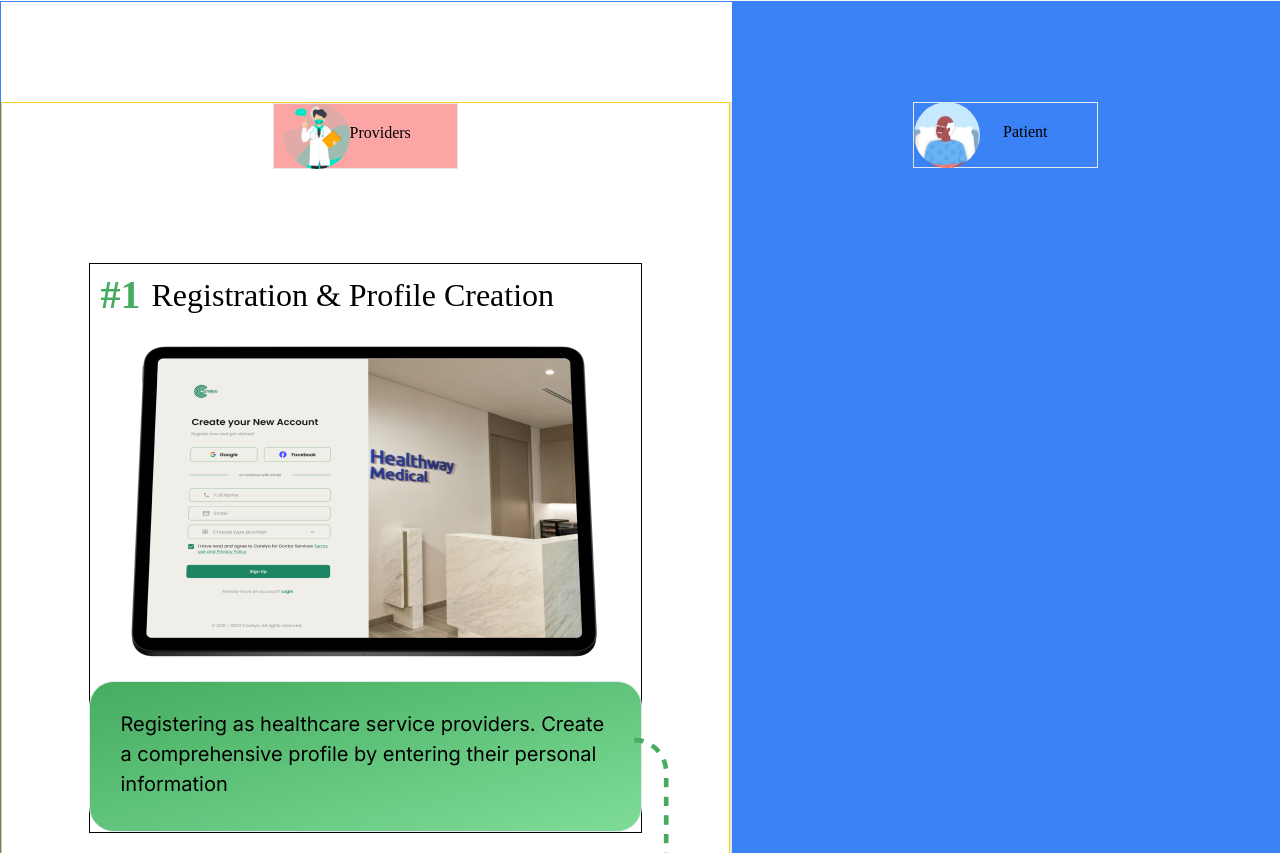
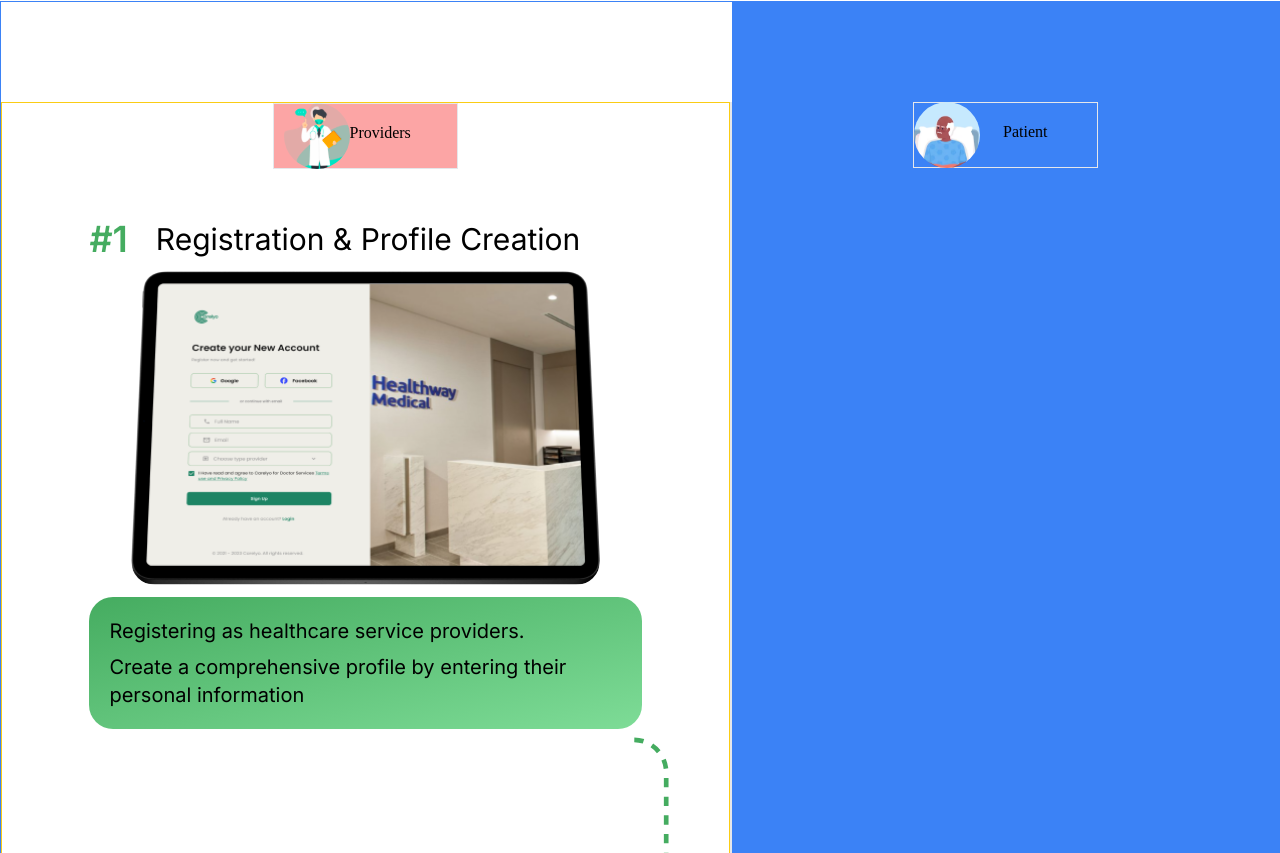
Before and after one commit to meeruu8282/next-mongodb-clerk, a Next.js app: page /providers/howItWorks in a window 1280 px wide. Shown: the part 1727-2580 px from the top of the page. Built offline with nearby package versions, Linux system fonts and the light colour scheme.

Commit message:
made it to a components add everything, add props call on the props in page file

```diff
--- a/src/app/(pages)/providers/howItWorks/HowItWorksPartFour.tsx
+++ b/src/app/(pages)/providers/howItWorks/HowItWorksPartFour.tsx
@@ -8,10 +8,6 @@ interface HowItsWorkPartFourTemplateProps {
   text2: string;
 
 }
-
-
-
-
 
 
 
--- /dev/null
+++ b/src/app/(pages)/providers/howItWorks/HowItWorksPartOne.tsx
@@ -0,0 +1,61 @@
+import Image from "next/image";
+import style from './howItWork.module.css'
+
+
+interface HowItsWorkPartOneTemplateProps {
+    imageSrc: string;
+    hashtagNumber: string;
+    header: string;
+    text1: string;
+    text2: string;
+}
+
+
+const HowItWorksPartOne: React.FC<HowItsWorkPartOneTemplateProps> = ({
+    imageSrc,
+    hashtagNumber,
+    header,
+    text1,
+    text2
+
+}) => {
+    return (
+
+
+        <div className="flex flex-col justify-center items-center w-full max-w-[552.12px] mx-auto h-full max-h-[570px] text-[Poppins] ">
+
+
+            <div className="flex w-[100%] flex-row justify-start items-center font-normal gap-7 pb-3">
+                <div className="flex justify-center items-center">
+                    <h1 className="flex justify-center items-center text-[Poppins] text-4xl font-semibold text-[#45AC60] leading-10">{hashtagNumber}</h1>
+                </div>
+                <div className="flex justify-center items-center">
+                    <h2 className={`flex justify-center items-center text-[Poppins] text-3xl font-normal text-[#000000] leading-10 ${style.textXlarge}`}> {header}</h2>
+                </div>
+            </div>
+
+            <div className="flex w-[85%] flex-row justify-center items-center font-normal pb-3">
+                <Image className="rounded-3xl"
+                    layout="responsive"
+                    width={466}
+                    height={310.26}
+                    src={imageSrc}
+                    alt="iPad Registration & Profile Creation"
+
+                />
+            </div>
+
+            <div className="flex w-[100%] flex-col justify-center items-center font-normal  bg-gradient-to-br from-[#45AC60] to-[#7EDC97] rounded-3xl text-[Poppins]">
+                <div className="flex flex-col justify-center items-start w-[100%] p-5 gap-2">
+                    <p className="text-[#000000] font-normal text-[Poppins] text-xl"> {text1}</p>
+                    <p className="text-[#000000] font-normal text-[Poppins] text-xl"> {text2}</p>
+                </div>
+            </div>
+
+
+
+        </div>
+
+    );
+};
+export default HowItWorksPartOne;
--- a/src/app/(pages)/providers/howItWorks/page.tsx
+++ b/src/app/(pages)/providers/howItWorks/page.tsx
@@ -6,6 +6,7 @@ import Greenbackground from "../Components/greenBackground";
 import SuperCharge from "../Components/superCharge";
 import { Public_Sans } from "next/font/google";
 import HowItWorksPartFive from "./howItWorksPartFive";
+import HowItWorksPartOne from "./HowItWorksPartOne";
 
 
 import HowItWorksBenefits from "./HowItWorksBenefits";
@@ -90,39 +91,20 @@ export default function Howitwork() {
             </div>
           </div>
 
-          <div className=" absolute w-[552.12px] h-[570px]  justify-between mt-[160px] items-center flex flex-col border border-black">
-            <div className="w-[532px] h-[60px] items-center">
-              <div className="flex border items-center border-white">
-                <div className="w-[50px] h-[60px] text-[#45AC60] leading-[60px] text-[40px] font-[Poppins] font-semibold">
-                  #1
-                </div>
-                <div className="w-[457px] h-[48px] border border-white flex items-center  mb-0">
-                  <h1 className="font-[Poppins] font-normal text-[32px] leading-[48px]">
-                    Registration & Profile Creation
-                  </h1>
-                </div>
-              </div>
-              <div>
-                <Image
-                  className="  ml-8 mt-5 "
-                  layout="fixed"
-                  width={466}
-                  height={310.26}
-                  src="/iPadPro.png"
-                  alt="ipad"
-                />
-              </div>
-            </div>
 
-            <div className="  w-[552.12px] h-[151px] rounded-[25px] border   bg-gradient-to-br from-[#45AC60] to-[#7EDC97]  flex items-center justify-center ">
-              <div className="w-[490px] h-[96px] justify-center items-center ">
-                <div className="  flex justify-center items-center text-[20px] text-[Poppins] ">
-                  Registering as healthcare service providers. Create a
-                  comprehensive profile by entering their personal information
-                </div>
-              </div>
-            </div>
-          </div>
+
+
+
+          <HowItWorksPartOne
+           hashtagNumber={"#1"}
+           header={" Registration & Profile Creation"}
+           imageSrc={"/iPadPro.png"}
+           text1={"Registering as healthcare service providers."}
+           text2={"Create a comprehensive profile by entering their personal information"}/>
+
+
+
+
           <div className="absolute right-[60px] top-[732px] transform -translate-y-[50%]">
             <Image
               className="  "
```
